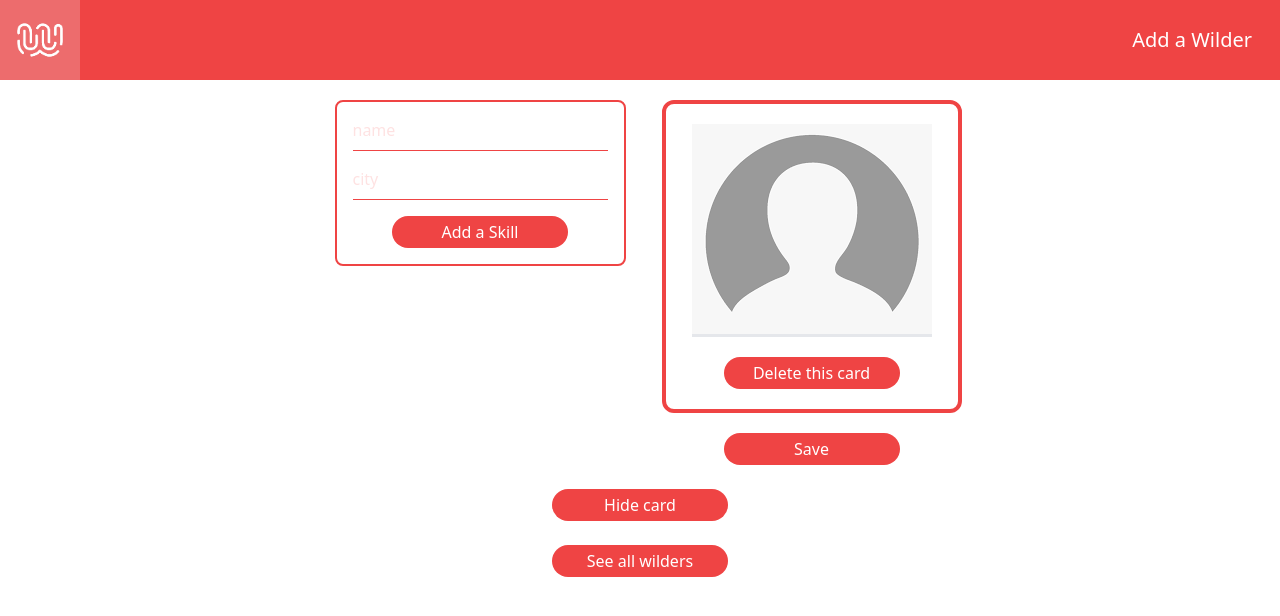
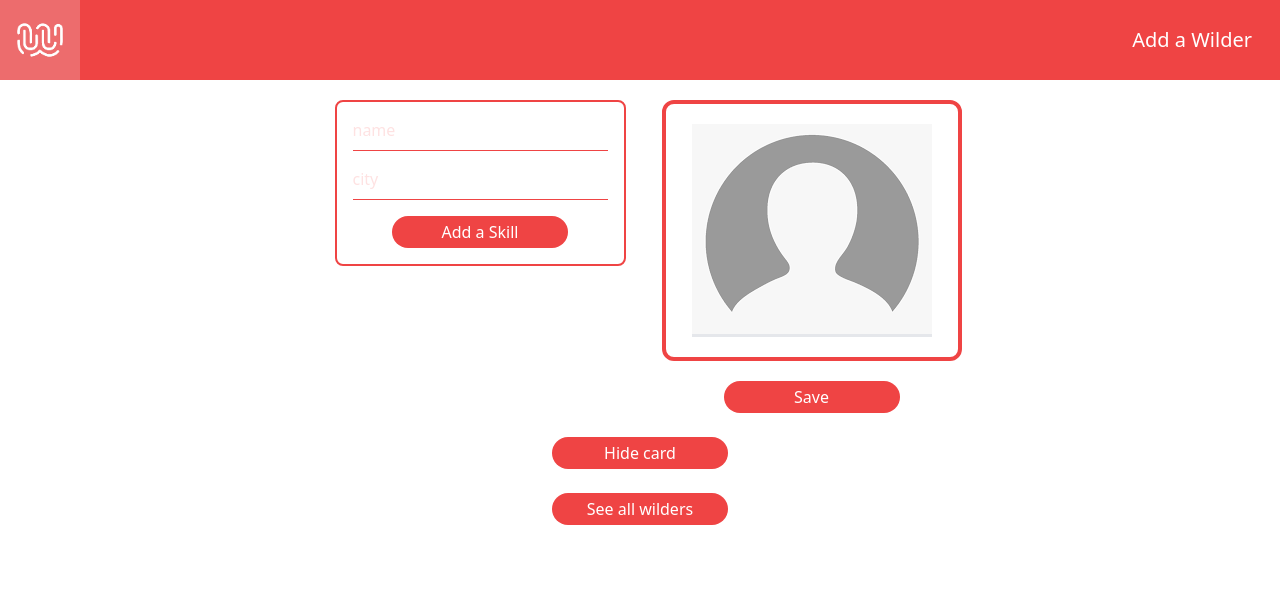
Before and after one commit to TheodoreLefrancois/frontwilder, a React (Create React App) app: page /addwilders in a window 1280 px wide. Both pictures are taken after a click on the button "Show Card". Shown: the top 616 px of the page. Built offline with nearby package versions, Linux system fonts and the light colour scheme.

Commit message:
init context for prez

```diff
--- a/src/Router.jsx
+++ b/src/Router.jsx
@@ -2,11 +2,13 @@ import { BrowserRouter, Switch, Route } from "react-router-dom";
 import Home from "./pages/Home";
 import Wilders from "./pages/Wilders";
 import AddWilders from "./pages/AddWilders";
+import WildersContext from "./context/WildersContext";
 
 function Router() {
   return (
     <div className="w-full h-full">
       <BrowserRouter>
+        <WildersContext.Provider value={{}}>
           <Switch>
             <Route exact path="/">
               <Home />
@@ -18,6 +20,7 @@ function Router() {
               <AddWilders />
             </Route>
           </Switch>
+        </WildersContext.Provider>
       </BrowserRouter>
     </div>
   );
--- a/src/components/Card.jsx
+++ b/src/components/Card.jsx
@@ -3,7 +3,7 @@ import axios from "axios";
 import SkillsMapping from "./SkillsMapping";
 import { useEffect, useState } from "react";
 
-function Card({ name, city, skills, id }) {
+function Card({ name, city, skills, id, isDeletable }) {
   const [isDeleted, setIsDeleted] = useState(false);
   useEffect(() => {}, [isDeleted]);
   const handleDelete = async (e) => {
@@ -40,9 +40,11 @@ function Card({ name, city, skills, id }) {
               })}
             </div>
           </div>
-          <div className="mt-5">
-            <Button onClick={handleDelete} text="Delete this card" />
-          </div>
+          {isDeletable && (
+            <div className="mt-5">
+              <Button onClick={handleDelete} text="Delete this card" />
+            </div>
+          )}
         </div>
       )}
     </>
--- /dev/null
+++ b/src/context/WildersContext.jsx
@@ -0,0 +1,5 @@
+import { createContext } from "react";
+
+const WildersContext = createContext(null);
+
+export default WildersContext;
--- a/src/pages/AddWilders.jsx
+++ b/src/pages/AddWilders.jsx
@@ -123,6 +123,7 @@ function AddWilders() {
               }`}
             >
               <Card
+                isDeletable={false}
                 name={wilderDatas.name}
                 city={wilderDatas.city}
                 skills={wilderDatas.skills}
--- a/src/pages/Wilders.jsx
+++ b/src/pages/Wilders.jsx
@@ -16,6 +16,7 @@ function Wilders() {
   useEffect(() => {
     getDatas();
   }, []);
+
   return (
     <>
       <Header titlePage="All The Wilders" />
@@ -27,6 +28,7 @@ function Wilders() {
             wilders.map((wilder) => {
               return (
                 <Card
+                  isDeletable={true}
                   id={wilder._id}
                   key={wilder._id}
                   name={wilder.name}
```
Lines whose indentation alone changed are shown as unchanged.
